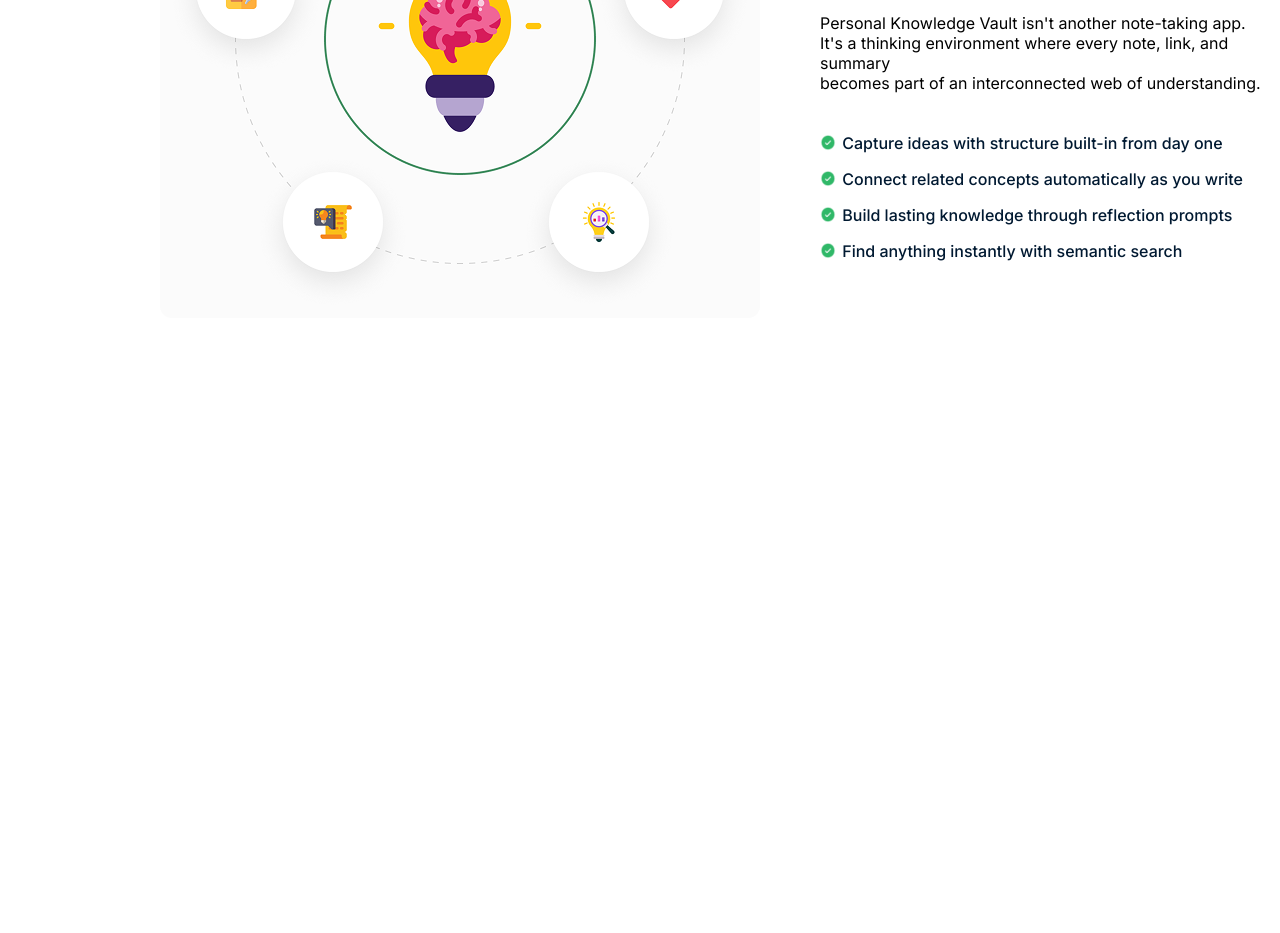
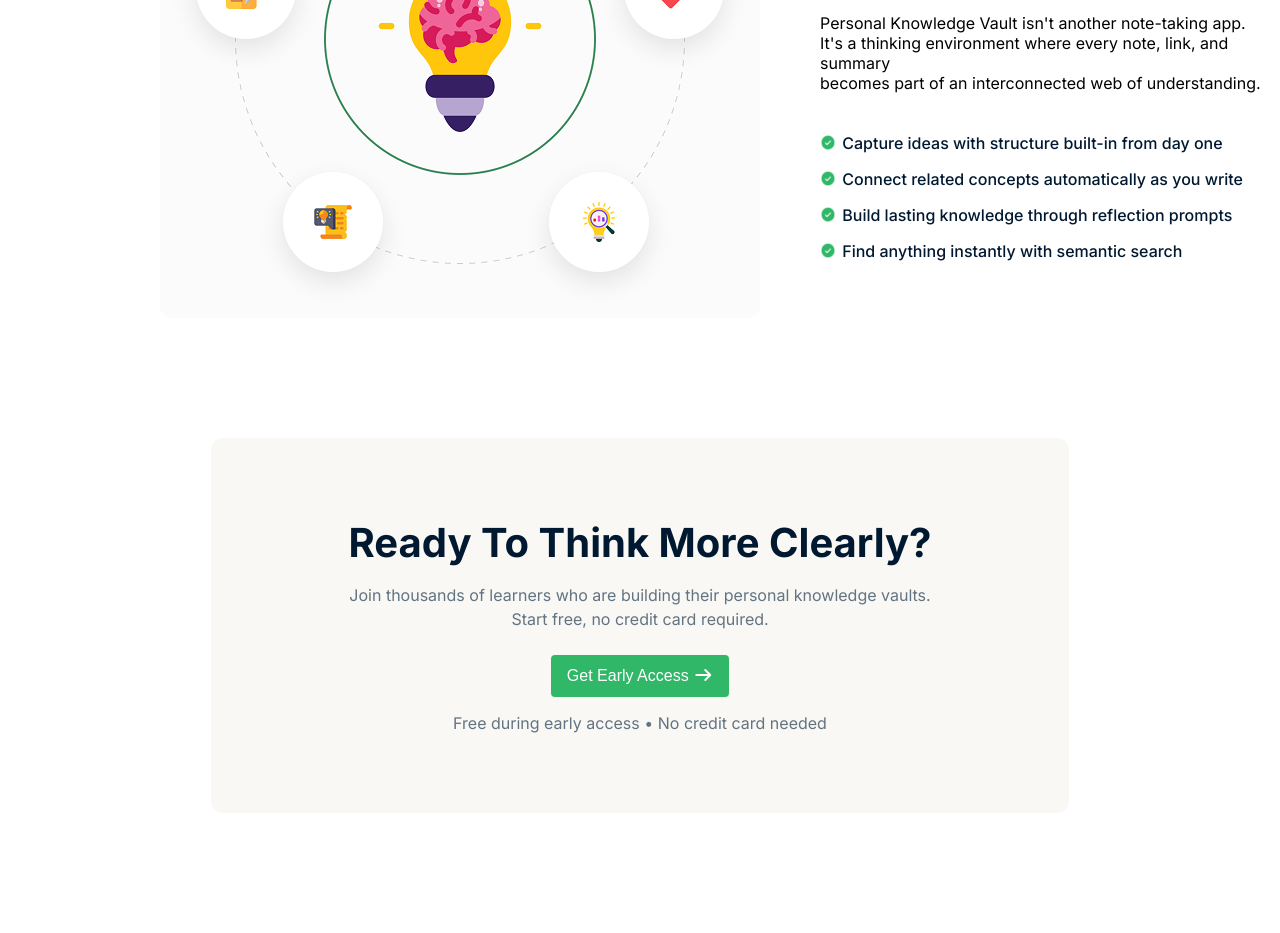
Before and after one commit to fahadmuttaky24-code/axix_assignment_1, a plain HTML site: page index.html in a window 1280 px wide. Shown: the part 1867-2800 px from the top of the page. Before the commit the page ends 2189 px from the top, so only its background shows below. Drawn offline with Linux system fonts and the light colour scheme.

Commit message:
add early access

```diff
--- a/index.html
+++ b/index.html
@@ -147,5 +147,22 @@
         </div>
       </div>
     </section>
+
+    <section class="early-access">
+      <div class="early-access-sectio">
+        <h3>Ready To Think More Clearly?</h3>
+        <p class="early-access-description">
+          Join thousands of learners who are building their personal knowledge
+          vaults.<br />
+          Start free, no credit card required.
+        </p>
+        <button class="btn-primary">
+          Get Early Access <i class="fa-solid fa-arrow-right"></i>
+        </button>
+        <p class="early-access-note">
+          Free during early access • No credit card needed
+        </p>
+      </div>
+    </section>
   </body>
 </html>
--- a/styles/styles.css
+++ b/styles/styles.css
@@ -282,3 +282,46 @@
     width: 16.25px;
     height: 16.25px;
 }
+
+
+.early-access{
+
+    display: flex;
+    justify-content: center;
+
+}
+.early-access-sectio{
+
+    margin-top: 120px;
+    margin-bottom: 120px;
+    background-color: #f9f8f4;
+    width: 67%;
+    max-width: 1600px;
+    padding: 80px 40px;
+    border-radius: 12px;
+    text-align: center;
+    display: flex;
+    flex-direction: column;
+    align-items: center;
+}
+
+.early-access-sectio h3{
+    font-size: 40px;
+    font-weight: bold;
+    margin-bottom: 16px;
+    color: #001931;
+}
+
+.early-access-description{
+    font-size: 16px;
+    font-weight: 400;
+    line-height: 24px;
+    color: #627382;
+    margin-bottom: 24px;
+}
+.early-access-note{
+    font-size: 16px;
+    font-weight: 400;
+    color: #627382;
+    margin-top: 16px;
+}
```
